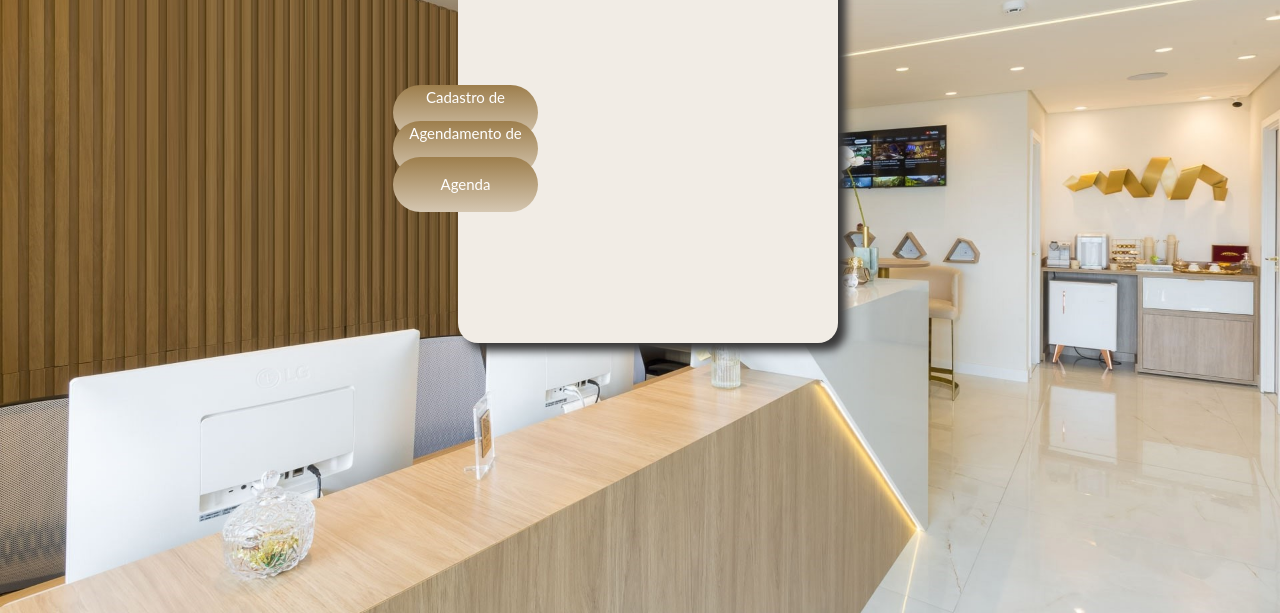
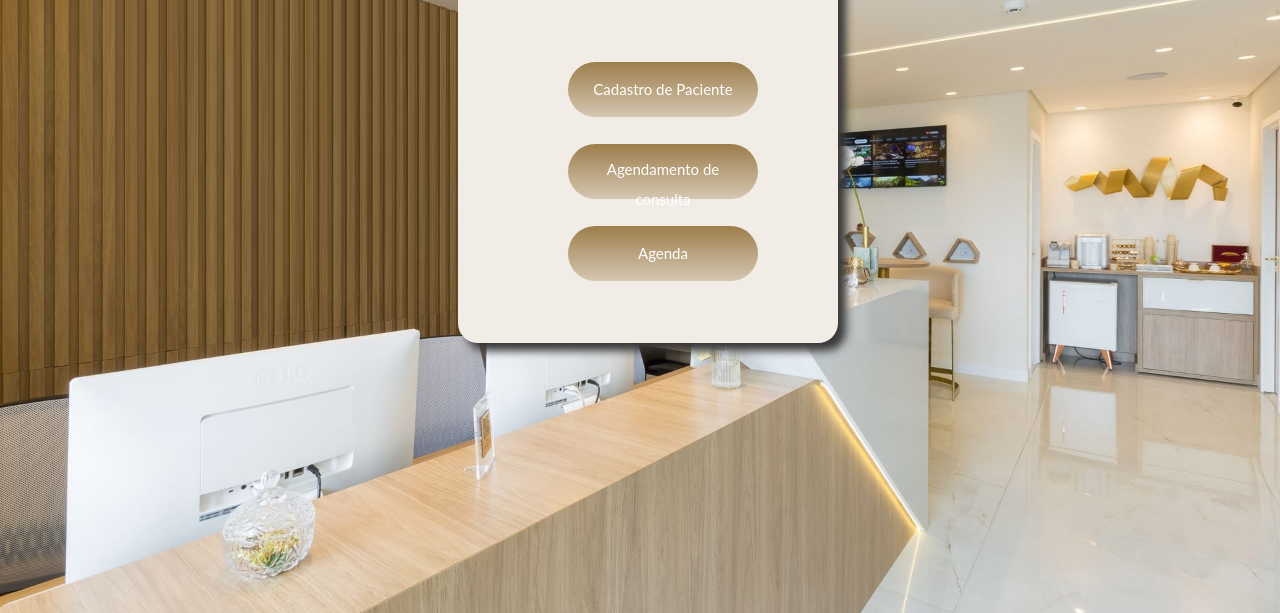
Before and after one commit to maykellamorim/Proj_Int_Clinica_Estetica, a plain HTML site: page menu.html in a window 1280 px wide. Shown: the part 187-800 px from the top of the page. Drawn offline with Linux system fonts and the light colour scheme.

Commit message:
Correção dos botões e transformação em link

```diff
--- a/menu.css
+++ b/menu.css
@@ -16,26 +16,56 @@ body {
     background: #f1ece5;
     box-shadow:8px 8px 8px rgb(58, 57, 57);
     border-radius: 20px;
+}
 
+section{
+    margin: 10px 0;
+}
+
+.button-cadastro {
+    margin-bottom: 5em;
+    padding: 5px 10px;
+    border: nome;
+}
+
+.button-cadastro a {
+    text-decoration: none;
+    color: white;
+}
+
+.button-agendamento {
+    margin-bottom: 5em;
+    padding: 5px 10px;
+    border: nome;
+}
+
+.button-agendamento a {
+    text-decoration: none;
+    color: white;
+}
+
+.button-agenda {
+    margin-bottom: 5em;
+    padding: 5px 10px;
+    border: nome;
+}
+
+.button-agenda a {
+    text-decoration: none;
+    color: white;
 }
 
 button {
-    display: flex;
-    justify-content: center;
-    align-items: center;
-    flex-wrap: wrap;
-    align-content: center;
-    row-gap: 10px;
-    column-gap: 30px;
-    margin-top: 5em;
-    margin-left: -4em;
+    margin-top: 4em;
+    margin-left: -5em;
+    margin-bottom: 2em;
     text-decoration: none;
     position: absolute;
     border: none;
     font-size: 15px;
     font-family: inherit;
     color: #fff;
-    width: 9em;
+    width: 12em;
     height: 3em;
     line-height: 2em;
     text-align: center;
--- a/menu.html
+++ b/menu.html
@@ -9,23 +9,36 @@
 </head>
 <body>
     <div id="container">
+
         <div>
-
+            <br>
             <center><img src="img/logoclinica.png" class="logo" width="70%"></center>
 
         </div>
         <center><div>
-            <br>
-            <br>
-            <form class="tipsForm" id="tipsForm">
-              <button type="submit" class="formSubmit">Cadastro de Paciente</button>
-            </form><br><br>
-            <form class="tipsForm2" id="tipsForm2">
-                <button type="submit" class="formSubmit">Agendamento de consulta</button>
-            </form><br><br>
-            <form class="tipsForm3" id="tipsForm3">
-                <button type="submit" class="formSubmit">Agenda</button>
-            </form>
+
+            <section>
+                <button class="button-cadastro">
+                  <a href="cadastro.html" target="_blank">
+                    Cadastro de Paciente
+                  </a>
+                </button>
+            </section><br><br><br><br>
+            <section>
+                <button class="button-agendamento">
+                  <a href="agendamento.html" target="_blank">
+                    Agendamento de consulta
+                  </a>
+                </button>
+            </section><br><br><br><br>
+            <section>
+                <button class="button-agenda">
+                  <a href="agenda.html" target="_blank">
+                    Agenda
+                  </a>
+                </button>
+            </section><br><br>
+
         </div></center>
 
     </div>
```
Also changed, not shown: index.css (+14 -1 lines), index.html (+7 -3 lines).
